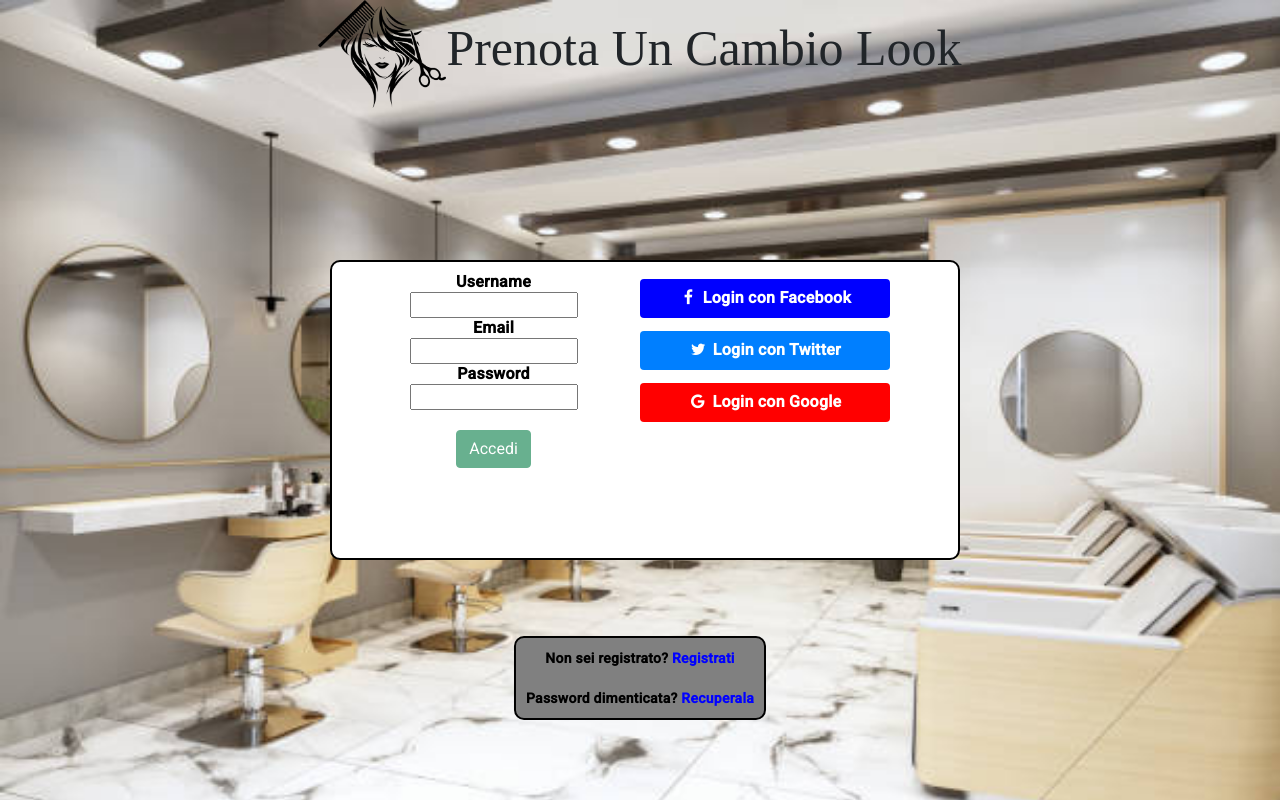
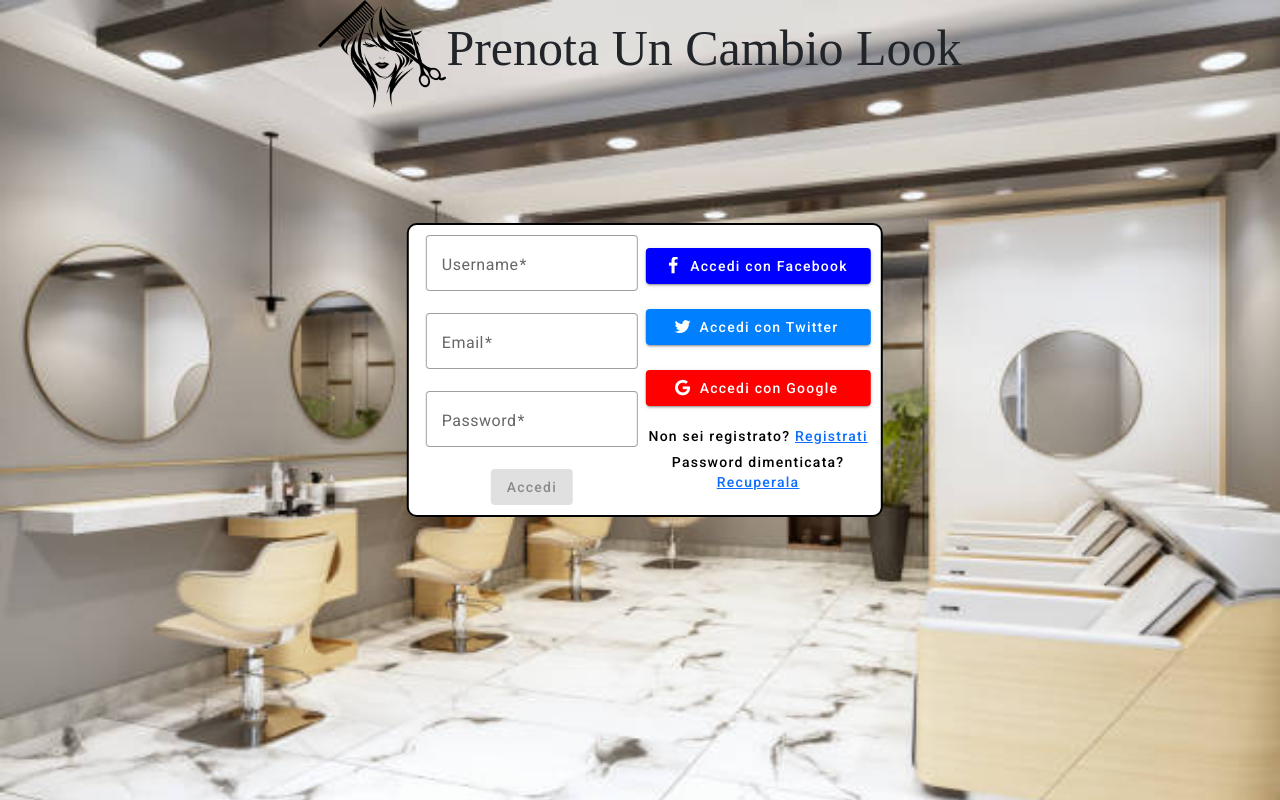
Before and after one commit to MatteoT92/prenotauncambiolook, an Angular app in the folder src/main/resources/frontend/: page /login in a window 1280 px wide. Built offline with nearby package versions, Linux system fonts and the light colour scheme.

Commit message:
Aggiunto per i component Login/Sign alcuni elementi di Angular Material

```diff
--- a/src/main/resources/frontend/package.json
+++ b/src/main/resources/frontend/package.json
@@ -10,13 +10,13 @@
   },
   "private": true,
   "dependencies": {
-    "@angular/animations": "^15.1.0",
-    "@angular/cdk": "^15.1.3",
+    "@angular/animations": "^15.2.1",
+    "@angular/cdk": "^15.2.1",
     "@angular/common": "^15.1.0",
     "@angular/compiler": "^15.1.0",
     "@angular/core": "^15.1.0",
     "@angular/forms": "^15.1.0",
-    "@angular/material": "^15.1.3",
+    "@angular/material": "^15.2.1",
     "@angular/platform-browser": "^15.1.0",
     "@angular/platform-browser-dynamic": "^15.1.0",
     "@angular/router": "^15.1.0",
--- a/src/main/resources/frontend/src/app/components/login/login.component.css
+++ b/src/main/resources/frontend/src/app/components/login/login.component.css
@@ -1,7 +1,8 @@
-.log-container {
+.login-container {
 	position: absolute;
-	top: 50%;
+	top: 45%;
 	left: 50%;
+  right: 12%;
 	transform: translate(-50%, -50%);
 	display: inline-flex;
   background-color: white;
@@ -11,43 +12,15 @@
   margin-left: 5px;
   margin-right: 5px;
   padding: 10px;
-	bottom: 10%;
   border-radius: 10px;
   border-color: black;
   border-style: solid;
   border-width: 2px;
 }
 
-.log-container > form > span {
-  color: black;
-	font-weight: bold;
-  text-align: center;
-  font-size: medium;
+.social {
+  display: inline-flex;
+  padding: 2%;
+  margin: 5%;
+  width: 225px;
 }
-
-.ask {
-  background-color: grey;
-	text-align: center;
-	margin: 0;
-  padding: 10px;
-	position: absolute;
-	bottom: 10%;
-	left: 50%;
-	transform: translateX(-50%);
-  border-radius: 10px;
-  border-color: black;
-  border-style: solid;
-  border-width: 2px;
-}
-
-.ask > span {
-  color: black;
-	font-weight: bold;
-}
-
-.ask > a {
-	font-weight: bold;
-  text-decoration: none;
-  color: blue;
-  font-weight: bold;
-}
--- a/src/main/resources/frontend/src/app/components/login/login.component.html
+++ b/src/main/resources/frontend/src/app/components/login/login.component.html
@@ -1,31 +1,59 @@
-<div class="log-container">
+<div class="login-container">
   <form #loginForm="ngForm" (ngSubmit)="onSubmit(loginForm)" class="col">
-      <span>Username</span><br>
-      <input type="text" name="username" required ngModel/><br>
-      <span>Email</span><br>
-      <input type="text" name="email" required email ngModel/><br>
-      <span>Password</span><br>
-      <input type="password" name="password" required ngModel/><br>
-      <br>
-      <input type="submit" value="Accedi" class="btn btn-success" [disabled]="!loginForm.valid"/>
+    <mat-form-field appearance="outline">
+      <mat-label>Username</mat-label>
+      <input matInput type="text" name="username" required ngModel />
+    </mat-form-field>
+    <mat-form-field appearance="outline">
+      <mat-label>Email</mat-label>
+      <input matInput type="email" name="email" required email ngModel />
+    </mat-form-field>
+    <mat-form-field appearance="outline">
+      <mat-label>Password</mat-label>
+      <input matInput type="password" name="password" required ngModel />
+    </mat-form-field>
+    <br />
+    <button
+      mat-raised-button
+      color="primary"
+      type="submit"
+      [disabled]="!loginForm.valid"
+    >
+      Accedi
+    </button>
   </form>
   <div class="col">
     <div class="row">
-      <a href="#" class="btn" style="background-color:blue; color:white; padding:2%; margin:2%; width:250px;">
-            <i class="fa fa-facebook fa-fw"></i><strong> Login con Facebook</strong>
-          </a>
-          <a href="#" class="btn" style="background-color:#007fff; color:white; padding:2%; margin:2%; width:250px;">
-            <i class="fa fa-twitter fa-fw"></i><strong> Login con Twitter</strong>
-          </a>
-          <a href="#" class="btn" style="background-color:red; color:white; padding:2%; margin:2%; width:250px;">
-            <i class="fa fa-google fa-fw"></i><strong> Login con Google</strong>
-          </a>
+      <button
+        mat-raised-button
+        color="primary"
+        style="background-color: blue; color: white"
+        class="social"
+      >
+        <mat-icon class="fa fa-facebook fa-fw"></mat-icon> Accedi con Facebook
+      </button>
+      <button
+        mat-raised-button
+        color="primary"
+        style="background-color: #007fff; color: white"
+        class="social"
+      >
+        <mat-icon class="fa fa-twitter fa-fw"></mat-icon> Accedi con Twitter
+      </button>
+      <button
+        mat-raised-button
+        color="primary"
+        style="background-color: red; color: white"
+        class="social"
+      >
+        <mat-icon class="fa fa-google fa-fw"></mat-icon> Accedi con Google
+      </button>
+      <button mat-button>
+        Non sei registrato? <a routerLink="/sign">Registrati</a>
+      </button>
+      <button mat-button>
+        Password dimenticata? <a routerLink="/password">Recuperala</a>
+      </button>
     </div>
-    </div>
+  </div>
 </div>
-<br><br>
-<div class="ask">
-  <span>Non sei registrato? </span><a routerLink="/sign">Registrati</a>
-  <br><br>
-  <span>Password dimenticata? </span><a routerLink="/password">Recuperala</a>
-</div>
--- a/src/main/resources/frontend/src/app/components/sign/sign.component.css
+++ b/src/main/resources/frontend/src/app/components/sign/sign.component.css
@@ -1,7 +1,8 @@
-.log-container {
+.sign-container {
 	position: absolute;
-	top: 50%;
+	top: 45%;
 	left: 50%;
+  right: 12%;
 	transform: translate(-50%, -50%);
 	display: inline-flex;
   background-color: white;
@@ -11,43 +12,15 @@
   margin-left: 5px;
   margin-right: 5px;
   padding: 10px;
-	bottom: 10%;
   border-radius: 10px;
   border-color: black;
   border-style: solid;
   border-width: 2px;
 }
 
-.log-container > form > span {
-  color: black;
-	font-weight: bold;
-  text-align: center;
-  font-size: medium;
+.social {
+  display: inline-flex;
+  padding: 2%;
+  margin: 5%;
+  width: 225px;
 }
-
-.ask {
-  background-color: grey;
-	text-align: center;
-	margin: 0;
-  padding: 10px;
-	position: absolute;
-	bottom: 10%;
-	left: 50%;
-	transform: translateX(-50%);
-  border-radius: 10px;
-  border-color: black;
-  border-style: solid;
-  border-width: 2px;
-}
-
-.ask > span {
-  color: black;
-	font-weight: bold;
-}
-
-.ask > a {
-	font-weight: bold;
-  text-decoration: none;
-  color: blue;
-  font-weight: bold;
-}
--- a/src/main/resources/frontend/src/app/components/sign/sign.component.html
+++ b/src/main/resources/frontend/src/app/components/sign/sign.component.html
@@ -1,29 +1,57 @@
-<div class="log-container">
+<div class="sign-container">
   <form #signForm="ngForm" (ngSubmit)="onSubmit(signForm)" class="col">
-    <span>Username</span><br>
-    <input type="text" name="username" required ngModel/><br>
-    <span>Email</span><br>
-    <input type="text" name="email" required email ngModel/><br>
-    <span>Password</span><br>
-    <input type="password" name="password" required ngModel/><br>
-    <br>
-    <input type="submit" value="Registrati" class="btn btn-success" [disabled]="!signForm.valid"/>
-</form>
+    <mat-form-field appearance="outline">
+      <mat-label>Username</mat-label>
+      <input matInput type="text" name="username" required ngModel />
+    </mat-form-field>
+    <mat-form-field appearance="outline">
+      <mat-label>Email</mat-label>
+      <input matInput type="email" name="email" required email ngModel />
+    </mat-form-field>
+    <mat-form-field appearance="outline">
+      <mat-label>Password</mat-label>
+      <input matInput type="password" name="password" required ngModel />
+    </mat-form-field>
+    <br />
+    <button
+      mat-raised-button
+      color="primary"
+      type="submit"
+      [disabled]="!signForm.valid"
+    >
+      Registrati
+    </button>
+  </form>
   <div class="col">
     <div class="row">
-      <a href="#" class="btn" style="background-color:blue; color:white; padding:2%; margin:2%; width:250px;">
-            <i class="fa fa-facebook fa-fw"></i><strong> Registrati con Facebook</strong>
-          </a>
-          <a href="#" class="btn" style="background-color:#007fff; color:white; padding:2%; margin:2%; width:250px;">
-            <i class="fa fa-twitter fa-fw"></i><strong> Registrati con Twitter</strong>
-          </a>
-          <a href="#" class="btn" style="background-color:red; color:white; padding:2%; margin:2%; width:250px;">
-            <i class="fa fa-google fa-fw"></i><strong> Registrati con Google</strong>
-          </a>
+      <button
+        mat-raised-button
+        color="primary"
+        style="background-color: blue; color: white"
+        class="social"
+      >
+        <mat-icon class="fa fa-facebook fa-fw"></mat-icon> Registrati con
+        Facebook
+      </button>
+      <button
+        mat-raised-button
+        color="primary"
+        style="background-color: #007fff; color: white"
+        class="social"
+      >
+        <mat-icon class="fa fa-twitter fa-fw"></mat-icon> Registrati con Twitter
+      </button>
+      <button
+        mat-raised-button
+        color="primary"
+        style="background-color: red; color: white"
+        class="social"
+      >
+        <mat-icon class="fa fa-google fa-fw"></mat-icon> Registrati con Google
+      </button>
+      <button mat-button>
+        Sei già registrato? <a routerLink="/login">Accedi</a>
+      </button>
     </div>
-    </div>
+  </div>
 </div>
-<br><br>
-<div class="ask">
-  <span>Sei già registrato? </span><a routerLink="/login">Accedi</a>
-</div>
```
Also changed, not shown: src/main/resources/frontend/src/app/app.module.ts (+7 -1 lines), 1 other file (tests, documents, lock files or other folders).
